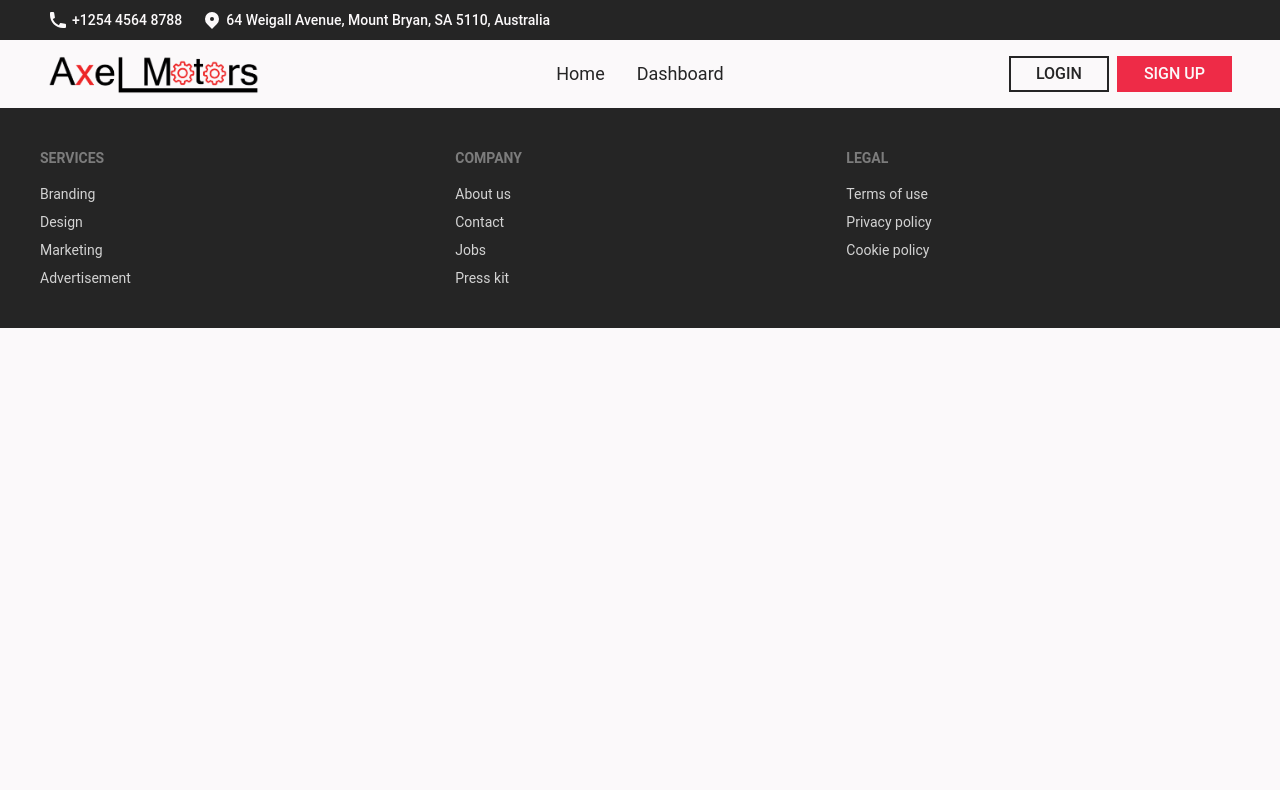
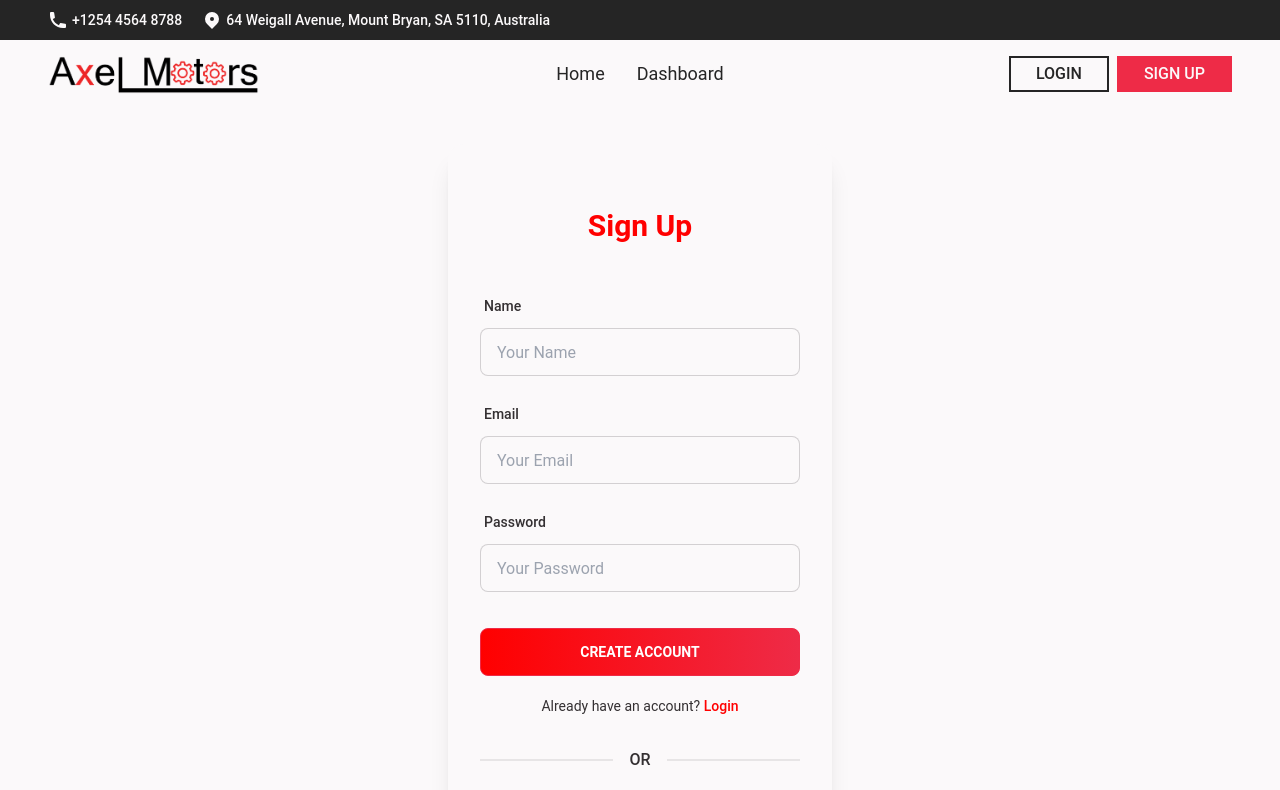
Before and after one commit to Maria-07/Axel-Motors, a React (Create React App) app: page /signUp in a window 1280 px wide. Shown: the top 790 px of the page. Built offline with nearby package versions, Linux system fonts and the light colour scheme; the HTML template or start-up script is replaced by a standard one.

Commit message:
signup page added

```diff
--- a/package.json
+++ b/package.json
@@ -12,6 +12,8 @@
     "firebase": "^9.8.1",
     "react": "^18.1.0",
     "react-dom": "^18.1.0",
+    "react-firebase-hooks": "^5.0.3",
+    "react-hook-form": "^7.31.2",
     "react-query": "^3.39.0",
     "react-router-dom": "^6.3.0",
     "react-scripts": "5.0.1",
--- a/src/App.js
+++ b/src/App.js
@@ -3,6 +3,7 @@ import "./App.css";
 import Dashboard from "./Pages/Dashboard/Dashboard";
 import Home from "./Pages/Home/Home";
 import Login from "./Pages/Login/Login";
+import SignUp from "./Pages/Login/SignUp";
 import Footer from "./Pages/Shared/Footer";
 import Header from "./Pages/Shared/Header";
 import Navbar from "./Pages/Shared/Navbar";
@@ -16,6 +17,7 @@ function App() {
         <Route path="/" element={<Home></Home>}></Route>
         <Route path="/dashboard" element={<Dashboard></Dashboard>}></Route>
         <Route path="/login" element={<Login></Login>}></Route>
+        <Route path="/signUp" element={<SignUp></SignUp>}></Route>
       </Routes>
       <Footer></Footer>
     </div>
--- /dev/null
+++ b/src/Pages/Login/SignUp.js
@@ -0,0 +1,193 @@
+import React from "react";
+import {
+  useCreateUserWithEmailAndPassword,
+  useSignInWithGoogle,
+  useUpdateProfile,
+} from "react-firebase-hooks/auth";
+import { useForm } from "react-hook-form";
+import { Link, useLocation, useNavigate } from "react-router-dom";
+import auth from "../../firebase.init";
+import Loading from "../Shared/Loading";
+
+const SignUp = () => {
+  // Google
+  const [signInWithGoogle, guser, gloading, gerror] = useSignInWithGoogle(auth);
+  // email & password
+  const [createUserWithEmailAndPassword, user, loading, error] =
+    useCreateUserWithEmailAndPassword(auth, { sendEmailVerification: true });
+  // useCreateUserWithEmailAndPassword(auth);
+  //update profile
+  const [updateProfile, updating, uerror] = useUpdateProfile(auth);
+  //   const [token] = UseToken(user || guser);
+
+  const {
+    register,
+    formState: { errors },
+    handleSubmit,
+    reset,
+  } = useForm();
+  let errorMessage;
+
+  const location = useLocation();
+  const navigate = useNavigate();
+  const from = location.state?.from?.pathname || "/";
+
+  if (user || guser) {
+    navigate(from, { replace: true });
+  }
+
+  //   useEffect(() => {
+  //     if (token) {
+  //       navigate(from, { replace: true });
+  //     }
+  //   }, [from, token, navigate]);
+
+  if (loading || gloading || updating) {
+    return <Loading></Loading>;
+  }
+
+  if (error || gerror || uerror) {
+    errorMessage = (
+      <p className=" text-red-500 text-sm">
+        {error?.message || gerror?.message || uerror?.message}
+      </p>
+    );
+  }
+
+  const onSubmit = async (data) => {
+    console.log(data);
+    // console.log(data.email);
+    const { email, password } = data;
+    createUserWithEmailAndPassword(email, password);
+    await updateProfile({ displayName: data.name });
+    // await updateProfile({ displayName: name });
+    console.log("update done");
+    // console.log(user.displayName);
+    reset();
+  };
+  return (
+    <div className="flex justify-center items-center mx-auto h-screen text-center container">
+      <div className="card w-96 bg-base-100 shadow-xl">
+        <div className="card-body">
+          <h1 className="font-semibold text-3xl text-secondary text-center my-8">
+            Sign Up
+          </h1>
+          <form onSubmit={handleSubmit(onSubmit)}>
+            {/* Name  */}
+            <label className="label">
+              <span className="label-text font-medium my-1">Name</span>
+            </label>
+            <input
+              type="text"
+              placeholder="Your Name"
+              name="name"
+              className="input input-bordered w-full "
+              {...register("name", {
+                required: {
+                  value: true,
+                  message: "Name is required",
+                },
+              })}
+            />
+            <label className="label">
+              <span className="label-text-alt">
+                {" "}
+                {errors.name?.type === "required" && (
+                  <p className=" text-red-500">{errors.name.message}</p>
+                )}
+              </span>
+            </label>
+
+            {/* email  */}
+            <label className="label">
+              <span className="label-text font-medium my-1">Email</span>
+            </label>
+            <input
+              type="email"
+              placeholder="Your Email"
+              name="email"
+              className="input input-bordered w-full max-w-xs"
+              {...register("email", {
+                required: {
+                  value: true,
+                  message: "Email is required",
+                },
+                pattern: {
+                  value: /@[a-zA-Z_]+?\.[a-zA-Z]{2,3}$/,
+                  message: "Provide a valid Email", // JS only: <p>error message</p> TS only support string
+                },
+              })}
+            />
+            <label className="label">
+              <span className="label-text-alt">
+                {" "}
+                {errors.email?.type === "required" && (
+                  <p className=" text-red-500">{errors.email.message}</p>
+                )}
+                {errors.email?.type === "pattern" && (
+                  <p className=" text-red-500">{errors.email.message}</p>
+                )}
+              </span>
+            </label>
+
+            {/* Password */}
+            <label className="label">
+              <span className="label-text font-medium my-1">Password</span>
+            </label>
+            <input
+              type="password"
+              placeholder="Your Password"
+              name="password"
+              className="input input-bordered w-full max-w-xs"
+              {...register("password", {
+                required: {
+                  value: true,
+                  message: "Password is required",
+                },
+                minLength: {
+                  value: 6,
+                  message: "Password must be 6 characters",
+                },
+              })}
+            />
+            <label className="label">
+              <span className="label-text-alt">
+                {" "}
+                {errors.password?.type === "required" && (
+                  <p className=" text-red-500">{errors.password.message}</p>
+                )}
+                {errors.password?.type === "minLength" && (
+                  <p className=" text-red-500">{errors.password.message}</p>
+                )}
+              </span>
+            </label>
+
+            {errorMessage}
+
+            {/* submit  */}
+            <input
+              className="btn btn-primary bg-gradient-to-r from-secondary to-primary my-5 hover:to-secondary text-white  w-full"
+              type="submit"
+              value={"Create Account"}
+            />
+            <p className=" text-sm mb-3">
+              Already have an account?{" "}
+              <Link className="text-secondary font-medium" to={"/login"}>
+                Login
+              </Link>
+            </p>
+          </form>
+          <div className="divider font-medium">OR</div>
+          <button
+            onClick={() => signInWithGoogle()}
+            className="btn btn-outline btn-secondary w-full"
+          >
+            Continue with Google
+          </button>
+        </div>
+      </div>
+    </div>
+  );
+};
+
+export default SignUp;
```
Also changed, not shown: 2 other files (tests, documents, lock files or other folders).
